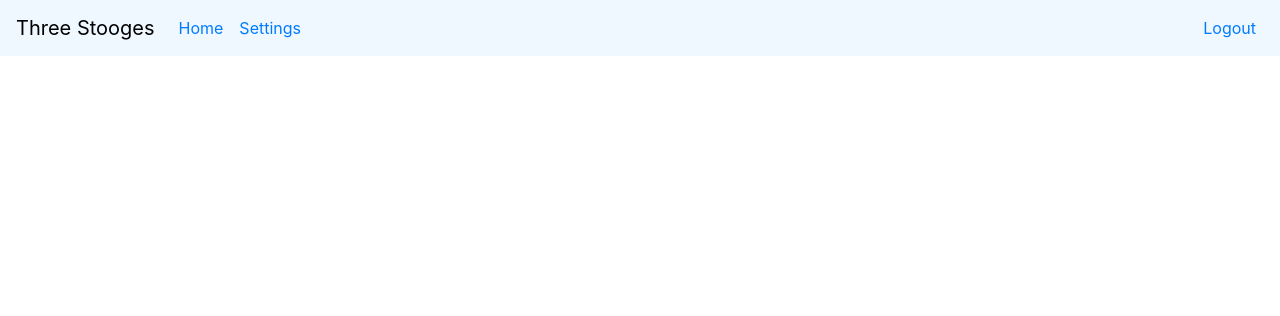
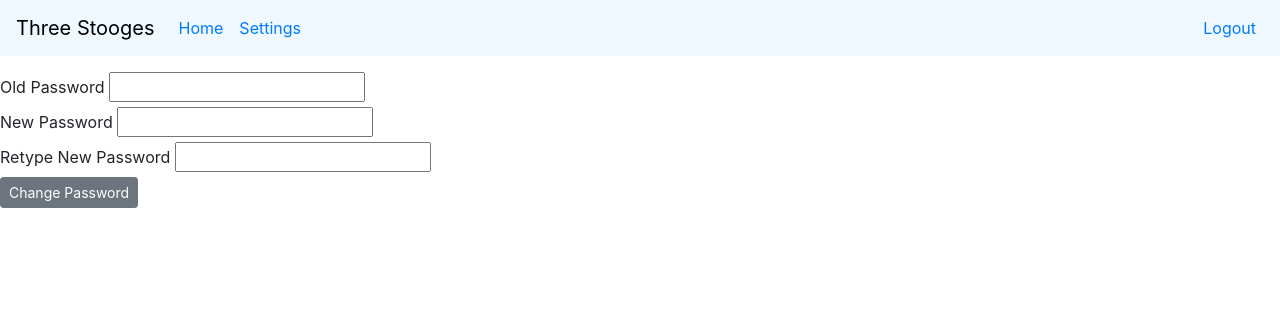
Before and after one commit to saadbhuiyan0/ThreeStoogesProject02, a Flask app: page /settings in a window 1280 px wide. Shown: the top 316 px of the page. Run offline with Flask 2, Linux system fonts and the light colour scheme; the visitor is signed in with stand-in values (Sample User, id 1); some libraries are stand-ins or nearby versions.

Commit message:
Created updatepassword, modified js

```diff
--- a/templates/home.html
+++ b/templates/home.html
@@ -21,5 +21,4 @@
       <li>item 6</li>
       <li>item 7</li>
     </ol>
-    <button id="b">The button</button>
 {% endblock %}
--- a/templates/settings.html
+++ b/templates/settings.html
@@ -1 +1,15 @@
 {% extends "base.html" %}
+{% block body %}
+  <form action="/settings">
+    <label>Old Password</label>
+    <input type="password" name="oldpassword">
+    <br>
+    <label>New Password</label>
+    <input type="password" name="newpassword1">
+    <br>
+    <label>Retype New Password</label>
+    <input type="password" name="newpassword2">
+    <br>
+    <input class="btn btn-secondary btn-sm" type = "submit" value = "Change Password">
+  </form>
+{% endblock %}
```
Also changed, not shown: static/home.js (+8 -5 lines).
